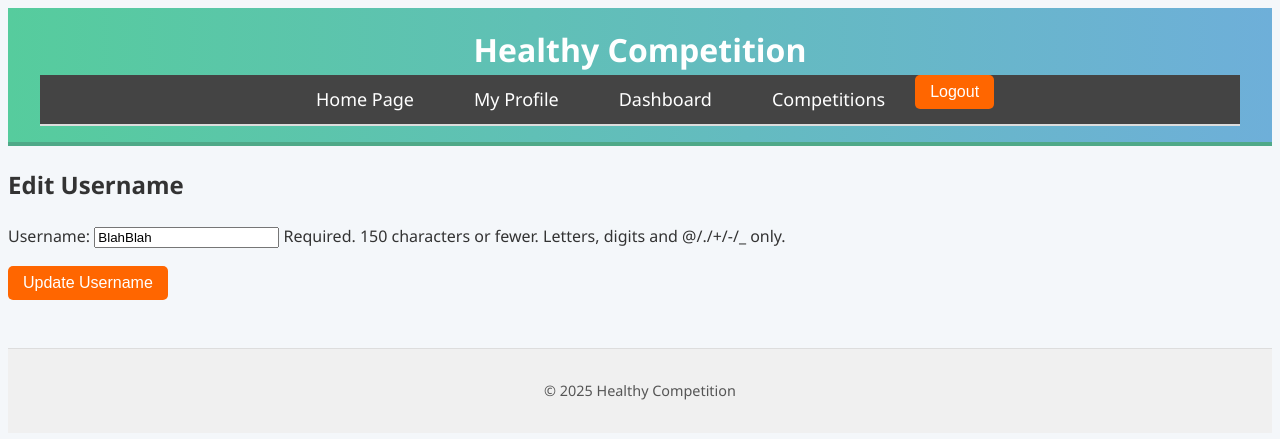
After one commit to AllisonGatt/Healthy_Competition, a Django app: page /edit-username/ in a window 1280 px wide. The commit adds this page. Shown: the top 439 px of the page. Run offline with Django 5.2, Linux system fonts and the light colour scheme; a user stored in the database is signed in.

Commit message:
final changes

```diff
--- a/src/forms.py
+++ b/src/forms.py
@@ -2,6 +2,7 @@ from django import forms
 from .models import ActivityLog
 from .models import Competition
 from django.utils import timezone
+from django.contrib.auth.models import User
 
 class ActivityLogForm(forms.ModelForm):
     class Meta:
@@ -32,3 +33,9 @@ class CompetitionForm(forms.ModelForm):
             "start_date": forms.DateInput(attrs={"type": "date", "class": "form-control"}),
             "end_date": forms.DateInput(attrs={"type": "date", "class": "form-control"}),
         }
+
+#edit username
+class EditUsernameForm(forms.ModelForm):
+    class Meta:
+        model = User
+        fields = ['username']
--- a/src/models.py
+++ b/src/models.py
@@ -4,7 +4,6 @@ from django.utils import timezone
 
 class Profile(models.Model):
     user = models.OneToOneField(User, on_delete=models.CASCADE) #one to one so that each user only has one profile
-    bio = models.TextField(blank=True, null=True) #optional text
     steps_logged = models.IntegerField(default=0) #default zero, steps logged, integer
 
 #profile object is represented as a string
--- a/src/static/styles.css
+++ b/src/static/styles.css
@@ -1,8 +1,8 @@
 /* General Styles */
 body {
   font-family: 'Segoe UI', Tahoma, Geneva, Verdana, sans-serif;
-  margin: 0;
-  padding: 0;
+  margin: 10;
+  padding: 10;
   background-color: #f4f7fa;
   color: #333;
   line-height: 1.6;
--- /dev/null
+++ b/src/templates/edit_username.html
@@ -0,0 +1,10 @@
+{% extends "base.html" %}
+
+{% block content %}
+  <h2>Edit Username</h2>
+  <form method="POST">
+    {% csrf_token %}
+    {{ form.as_p }}
+    <button type="submit">Update Username</button>
+  </form>
+{% endblock %}
--- a/src/templates/profile.html
+++ b/src/templates/profile.html
@@ -50,5 +50,6 @@
         </tbody>
     </table>
     <a href="{% url 'dashboard' %}">Click here to log new activity!</a>
+    <a href="{% url 'edit_username' %}">Click here to edit Username</a>
 </div>
 {% endblock %}
--- a/src/urls.py
+++ b/src/urls.py
@@ -18,4 +18,5 @@ urlpatterns = [
     path('competitions/<int:competition_id>/join/', views.join_competition, name='join_competition'),
     path('competition/<int:competition_id>/', views.competition_detail, name='competition_detail'),
     path('competition/<int:competition_id>/results/', views.competition_results, name='competition_results'),
+    path('edit-username/', views.edit_username, name='edit_username'),
 ]
--- a/src/views.py
+++ b/src/views.py
@@ -14,6 +14,7 @@ from .models import Competition, CompetitionParticipant
 
 from .forms import ActivityLogForm
 from .forms import CompetitionForm
+from .forms import EditUsernameForm
 
 from datetime import datetime
 
@@ -244,6 +245,9 @@ def competition_detail(request, competition_id):
         'participants': participants
     })
 
+
+
+
 #shows results of past competitions
 @login_required
 def competition_results(request, competition_id):
@@ -271,3 +275,15 @@ def competition_results(request, competition_id):
         'user_participant': user_participant,
         'user_rank': user_rank
     })
+#view to edit profile username
+@login_required
+def edit_username(request):
+    if request.method == "POST":
+        form = EditUsernameForm(request.POST, instance=request.user)
+        if form.is_valid():
+            form.save()
+            return redirect('profile')
+    else:
+        form = EditUsernameForm(instance=request.user)
+
+    return render(request, 'edit_username.html', {'form': form})
```
Also changed, not shown: db.sqlite3, src/templates/index.html (line endings or trailing spaces).
